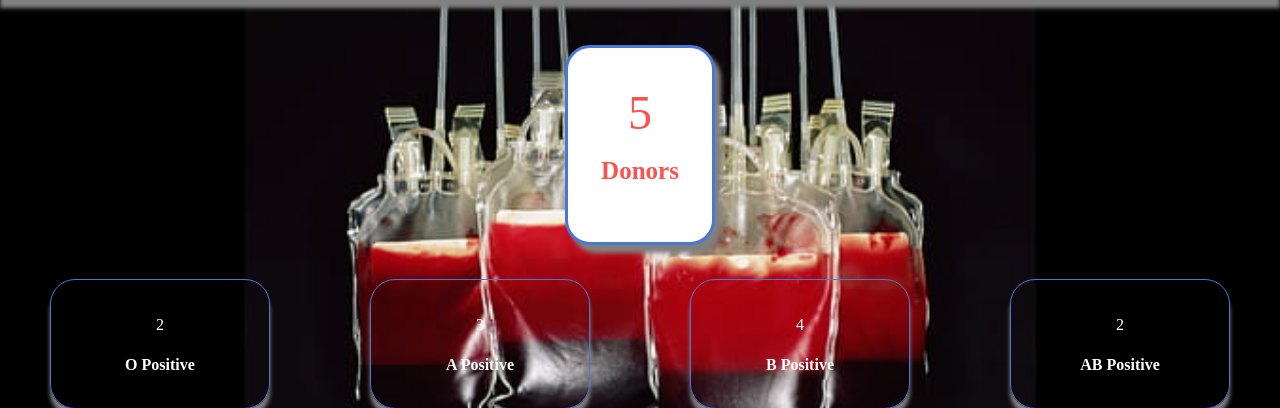
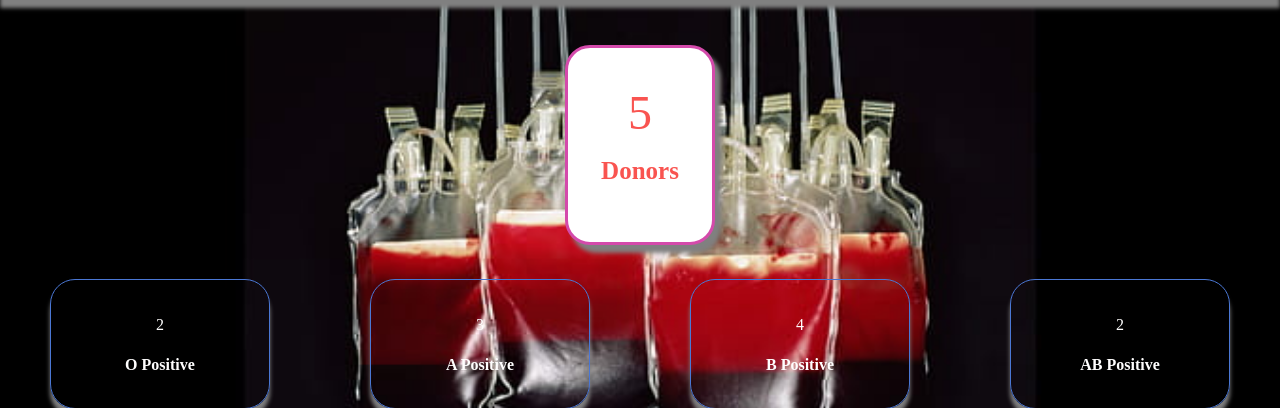
Before and after one commit to IBM-EPBL/IBM-Project-31865-1665668639, a Flask app: page /status in a window 1280 px wide. Shown: the part 59-467 px from the top of the page. Run offline with Flask 2, Linux system fonts and the light colour scheme; some libraries are stand-ins or nearby versions.

Commit message:
Update status.html

```diff
--- a/Project Development Phase/Sprint 4/Templates/status.html
+++ b/Project Development Phase/Sprint 4/Templates/status.html
@@ -20,7 +20,7 @@
 		margin-right:550px;
 		height:200px;
 		border-radius: 25px;
-		border: 3px solid #4a77d4;
+		border: 3px solid #d44aab;
 		box-shadow: 6px 8px 4px grey;
 		text-align:center;
 		}
```
